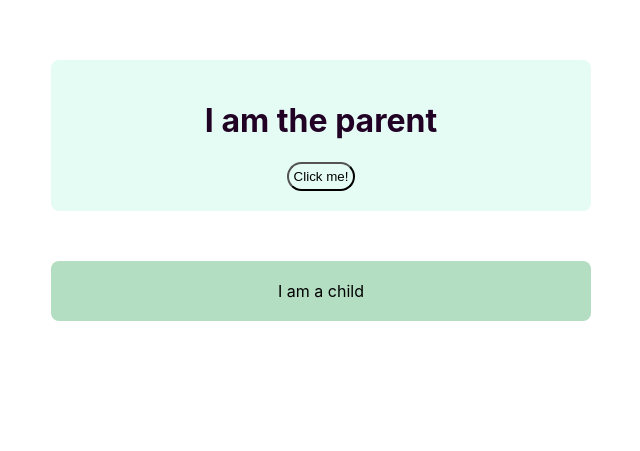
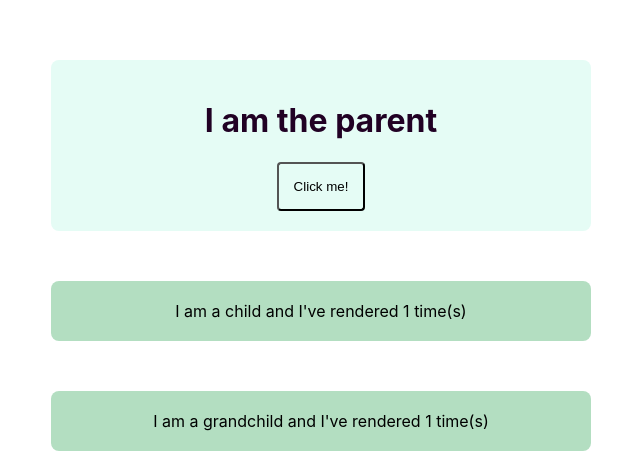
Before and after one commit to samfirminger/react-performance-lightning-talk, a React (Create React App) app: page / in a window 1280 px wide. Shown: the part 440-891 px from the top of the page, without its empty margins (319-959 px from the left). Before the commit the page ends 800 px from the top, so only its background shows below. Built offline with nearby package versions, Linux system fonts and the light colour scheme.

Commit message:
added render count and grandchild

```diff
--- a/src/components/Child.tsx
+++ b/src/components/Child.tsx
@@ -1,12 +1,27 @@
-import React from "react";
+import React, { useEffect, useRef } from "react";
 import styled from "styled-components";
 import { Container } from "./Container";
+import GrandChild from "./GrandChild";
 
 const ChildContainer = styled(Container)`
   margin-top: 50px;
-  background-color: #B3DEC1;
+  background-color: #b3dec1;
 `;
 
-const Child = () => <ChildContainer>I am a child</ChildContainer>;
+const Child = () => {
+  const renderCount = useRef(1);
+  useEffect(() => {
+    renderCount.current++;
+  });
+
+  return (
+    <div>
+      <ChildContainer>
+        I am a child and I've rendered {renderCount.current} time(s)
+      </ChildContainer>
+      <GrandChild />
+    </div>
+  );
+};
 
 export default Child;
--- /dev/null
+++ b/src/components/GrandChild.tsx
@@ -0,0 +1,23 @@
+import React, { useEffect, useRef } from "react";
+import styled from "styled-components";
+import { Container } from "./Container";
+
+const ChildContainer = styled(Container)`
+  margin-top: 50px;
+  background-color: #b3dec1;
+`;
+
+const GrandChild = () => {
+    const renderCount = useRef(1);
+    useEffect(() => {
+        renderCount.current++;
+    });
+
+    return (
+        <ChildContainer>
+            I am a grandchild and I've rendered {renderCount.current} time(s)
+        </ChildContainer>
+    );
+};
+
+export default GrandChild;
--- a/src/components/Parent.tsx
+++ b/src/components/Parent.tsx
@@ -11,8 +11,8 @@ const ParentContent = styled(Container)`
 
 const Button = styled.button`
   background: none;
-  border-radius: 15px;
-  padding: 5px;
+  border-radius: 4px;
+  padding: 15px;
 `
 
 const Parent = () => {
```
